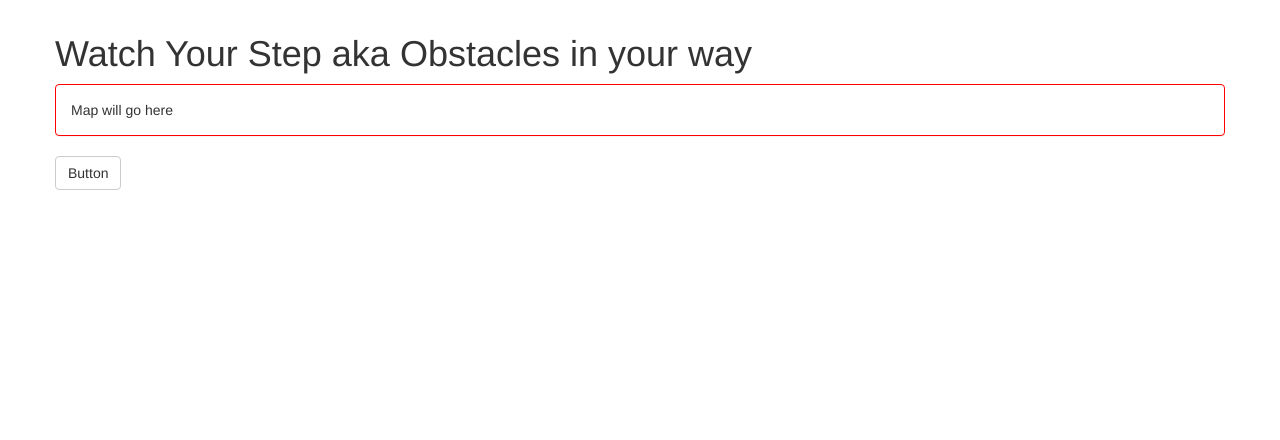
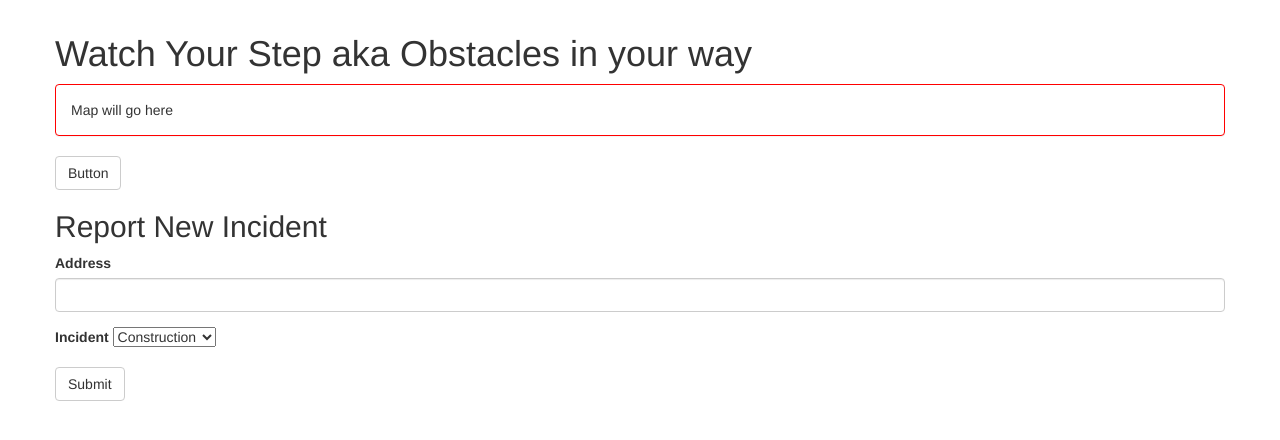
Before and after one commit to chris-wdi-assignments/watch-your-step, a website: page views/index.html in a window 1280 px wide. Shown: the part 58-498 px from the top of the page. Drawn offline with nearby package versions, Linux system fonts and the light colour scheme.

Commit message:
added: report new incident form

```diff
--- a/views/index.html
+++ b/views/index.html
@@ -55,6 +55,28 @@
 
     <button class="btn btn-default">Button</button>
 
+    <div>
+      <h2>Report New Incident</h2>
+      <form>
+        <div class="form-group">
+          <label>Address</label>
+          <input type="text" class="form-control">
+        </div>
+        <div class="form-group">
+          <label>Incident</label>
+          <select>
+            <option value="construction">Construction</option>
+            <option value="crime scene">Crime Scene</option>
+            <option value="droppings">Droppings</option>
+            <option value="public event">Public Event</option>
+            <option value="other">Other</option>
+          </select>
+        </div>
+        <button type="submit" class="btn btn-default">Submit</button>
+      </form>
+    </div>
+
+
   </div>
 </div>
 <!-- closes container -->
```
